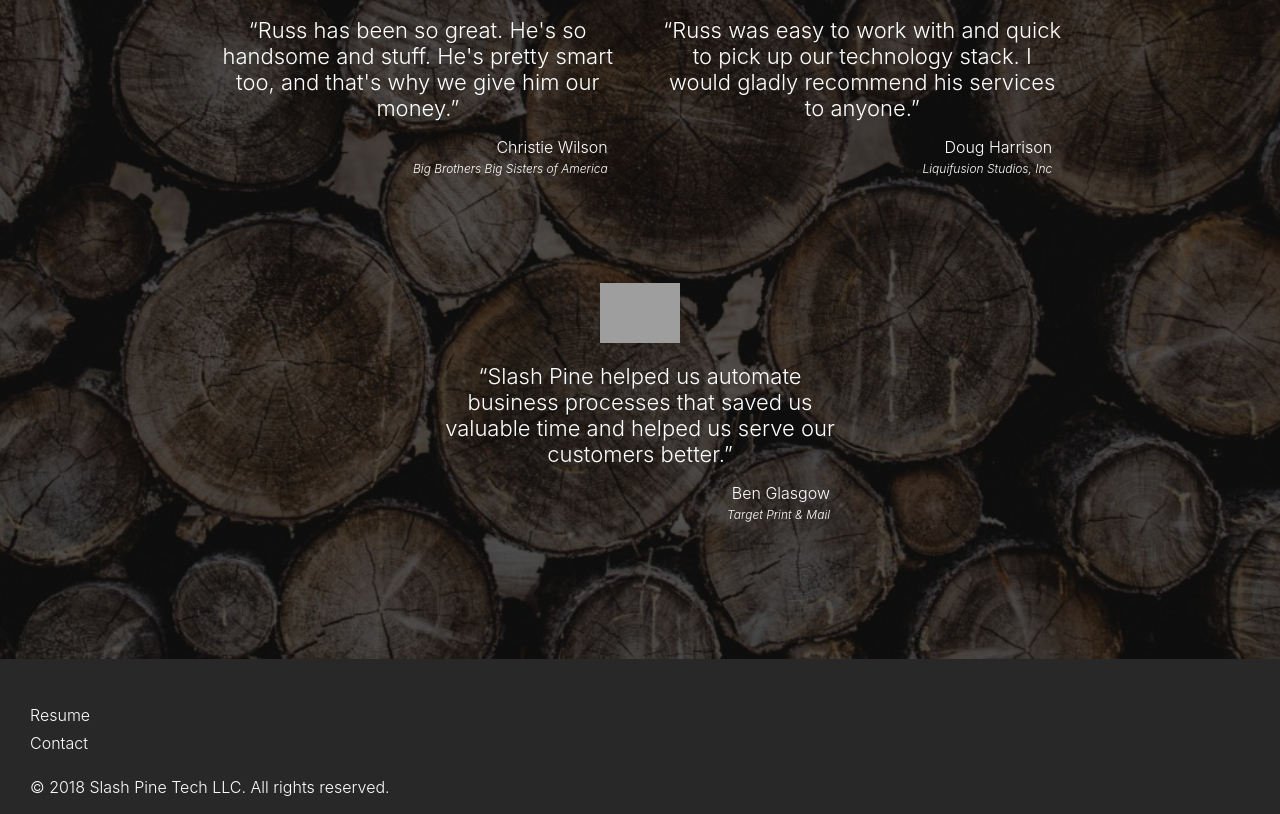
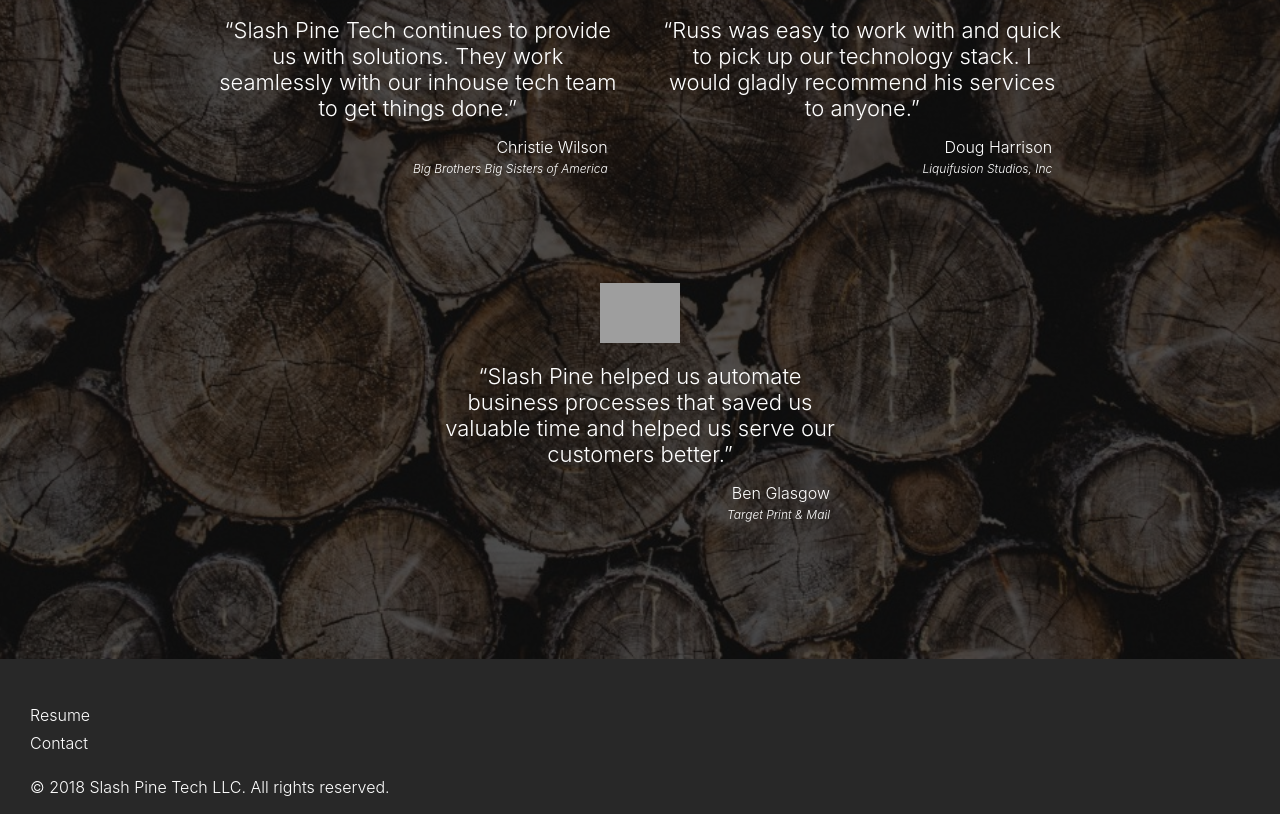
Before and after one commit to russ4stall/slashpine-site, a website: page public/v2.html in a window 1280 px wide. Shown: the part 1463-2277 px from the top of the page. Drawn offline with Linux system fonts and the light colour scheme; grey boxes are pictures that could not be loaded.

Commit message:
copy edits

```diff
--- a/public/v2.html
+++ b/public/v2.html
@@ -49,7 +49,7 @@
                         <div class="testimonial">
                             <img src="http://www.bbbs.org/wp-content/uploads/2016/10/logo.png" alt="Big Brothers Big Sisters of America">
                             <p>
-                                <q>Russ has been so great. He's so handsome and stuff. He's pretty smart too, and that's why we give him our money.</q>
+                                <q>Slash Pine Tech continues to provide us with solutions. They work seamlessly with our inhouse tech team to get things done.</q>
                             </p>
                             <p class="qsource">Christie Wilson<br><i>Big Brothers Big Sisters of America</i></p>
                         </div>
```
